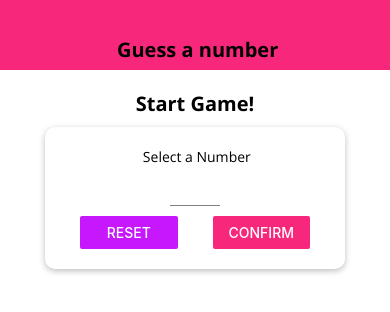
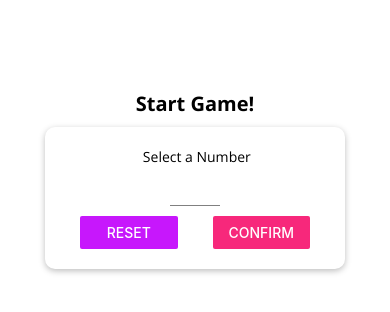
Before and after one commit to tmosco/Guess-game-Mobile-App, a React Native app: screen / in a window 390 px wide. Shown: the top 312 px of the page. Built offline with nearby package versions, Linux system fonts and the light colour scheme.

Commit message:
safeAreaView in the app

```diff
--- a/App.js
+++ b/App.js
@@ -1,5 +1,5 @@
 import React, { useState } from 'react';
-import { StyleSheet, View } from 'react-native';
+import { StyleSheet, View, SafeAreaView } from 'react-native';
 import * as Font from 'expo-font';
 import AppLoading from 'expo-app-loading';
 
@@ -25,11 +25,12 @@
       <AppLoading
         startAsync={fetchFonts}
         onFinish={() => setDataLoaded(true)}
-        onError={(err) =>{console.log(err)}}
+        onError={(err) => {
+          console.log(err);
+        }}
       />
     );
   }
-
 
   const startGameHandler = (selectedNumber) => {
     setUserNumber(selectedNumber);
@@ -61,12 +62,10 @@
     );
   }
   return (
-    <View style={styles.screen}>
-      <Header title="Guess a number" />
-      {content}
-
-
-    </View>
+    <SafeAreaView style={styles.screen}>
+        <Header title="Guess a number" />
+        {content}
+    </SafeAreaView>
   );
 }
 
--- a/components/Header.js
+++ b/components/Header.js
@@ -1,23 +1,36 @@
 import React from 'react';
-import { View, Text, StyleSheet } from 'react-native';
+import { View, Text, StyleSheet, Platform } from 'react-native';
 import Colors from '../constants/colors';
 import TitleText from './TitleText';
 
 const Header = (props) => {
   return (
-    <View style={styles.header}>
-      <TitleText> {props.title}</TitleText>
+    <View style={{...styles.headerBase, ...Platform.select({ios:styles.headerIos, android:styles.headerAndroid})}}>
+      <TitleText style={styles.title}> {props.title}</TitleText>
     </View>
   );
 };
 
 const styles = StyleSheet.create({
-  header: {
+  headerBase: {
     width: '100%',
     height: 70,
     paddingTop: 36,
+    justifyContent: 'center',
+    alignItems: 'center',
+  },
+  headerIos: {
+    borderBottomColor: '#ccc',
+    borderBottomWidth: 1,
+    backgroundColor: 'white',
+  },
+  headerAndroid: {
+    borderBottomColor: 'transparent',
+    borderBottomWidth: 0,
     backgroundColor: Colors.primary,
-    alignItems: 'center',
+  },
+  title: {
+    color: Platform.OS === 'ios' ? Colors.primary : 'white',
   },
 });
 
--- a/components/MainButton.js
+++ b/components/MainButton.js
@@ -1,29 +1,49 @@
 import React from 'react';
-import { View, Text, StyleSheet, TouchableOpacity } from 'react-native';
+import {
+  View,
+  Text,
+  StyleSheet,
+  TouchableOpacity,
+  TouchableNativeFeedback,
+  Platform,
+} from 'react-native';
 
 import Colors from '../constants/colors';
 
-const MainButton = (props) => (
-  <TouchableOpacity activeOpacity={0.6} onPress={props.onPress}>
-    <View style={styles.button}>
-      <Text style={styles.buttonText}>{props.children}</Text>
+const MainButton = (props) => {
+  let ButtonComponent = TouchableOpacity;
+
+  if (Platform.OS === 'android' && Platform.Version >= 21) {
+    ButtonComponent = TouchableNativeFeedback;
+  }
+
+  return (
+    <View style={styles.buttonContainer}>
+      <ButtonComponent activeOpacity={0.6} onPress={props.onPress}>
+        <View style={styles.button}>
+          <Text style={styles.buttonText}>{props.children}</Text>
+        </View>
+      </ButtonComponent>
     </View>
-  </TouchableOpacity>
-);
-
+  );
+};
 const styles = StyleSheet.create({
   button: {
     backgroundColor: Colors.primary,
     paddingVertical: 12,
     paddingHorizontal: 30,
-    borderRadius:25
+    borderRadius: 25,
   },
   buttonText: {
     color: 'white',
-    fontFamily:'open-sans',
-    fontSize:18
+    fontFamily: 'open-sans',
+    fontSize: 18,
+  },
+  buttonContainer:{
+    borderRadius:25,
+    overflow:'hidden',
 
-  },
+  }
 });
 
 export default MainButton;
--- a/screens/GameScreen.js
+++ b/screens/GameScreen.js
@@ -8,6 +8,8 @@
   Dimensions,
 } from 'react-native';
 import { Ionicons } from '@expo/vector-icons';
+import {ScreenOrientation} from 'expo';
+// expo install expo-screen-orientation
 
 import NumberContainer from '../components/NumberContainer';
 import Card from '../components/Card';
```
